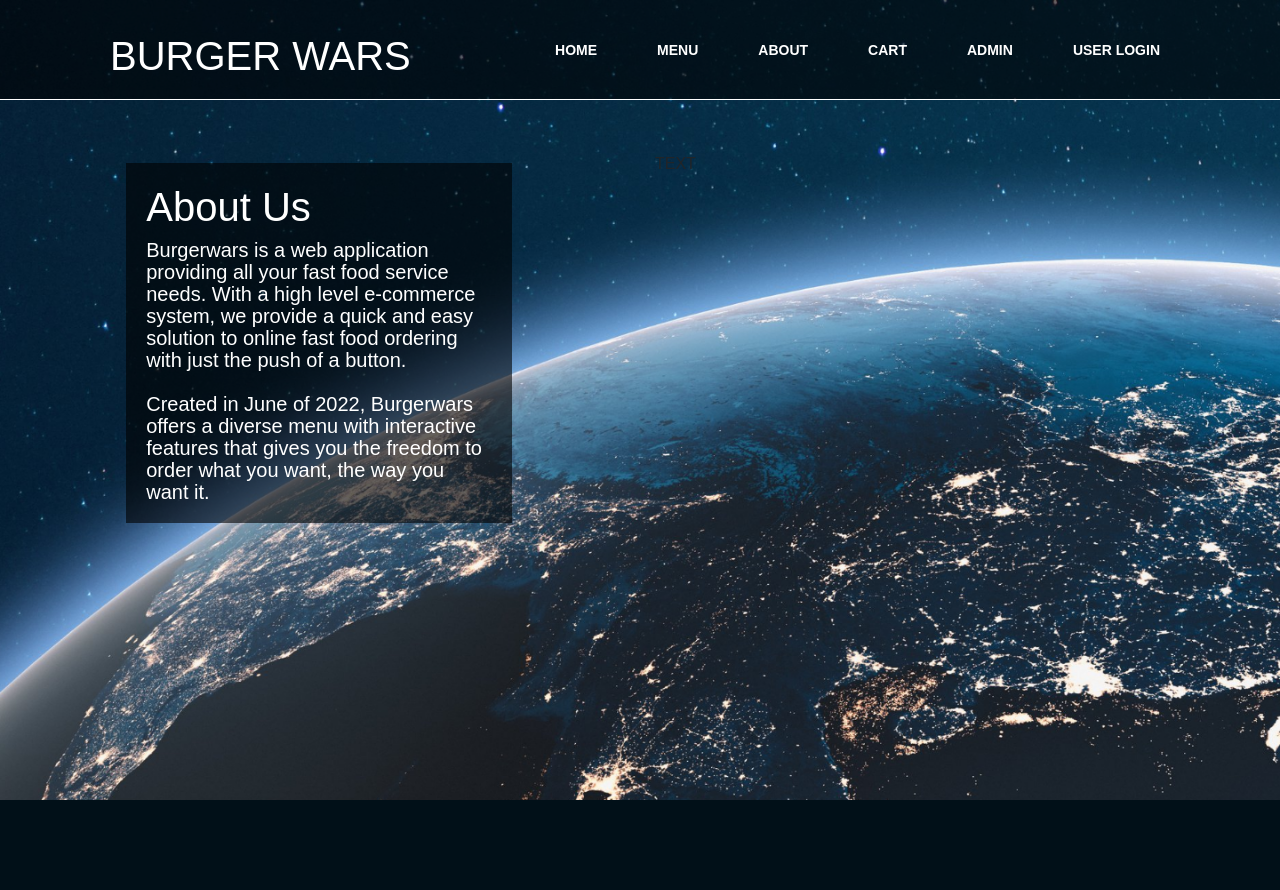
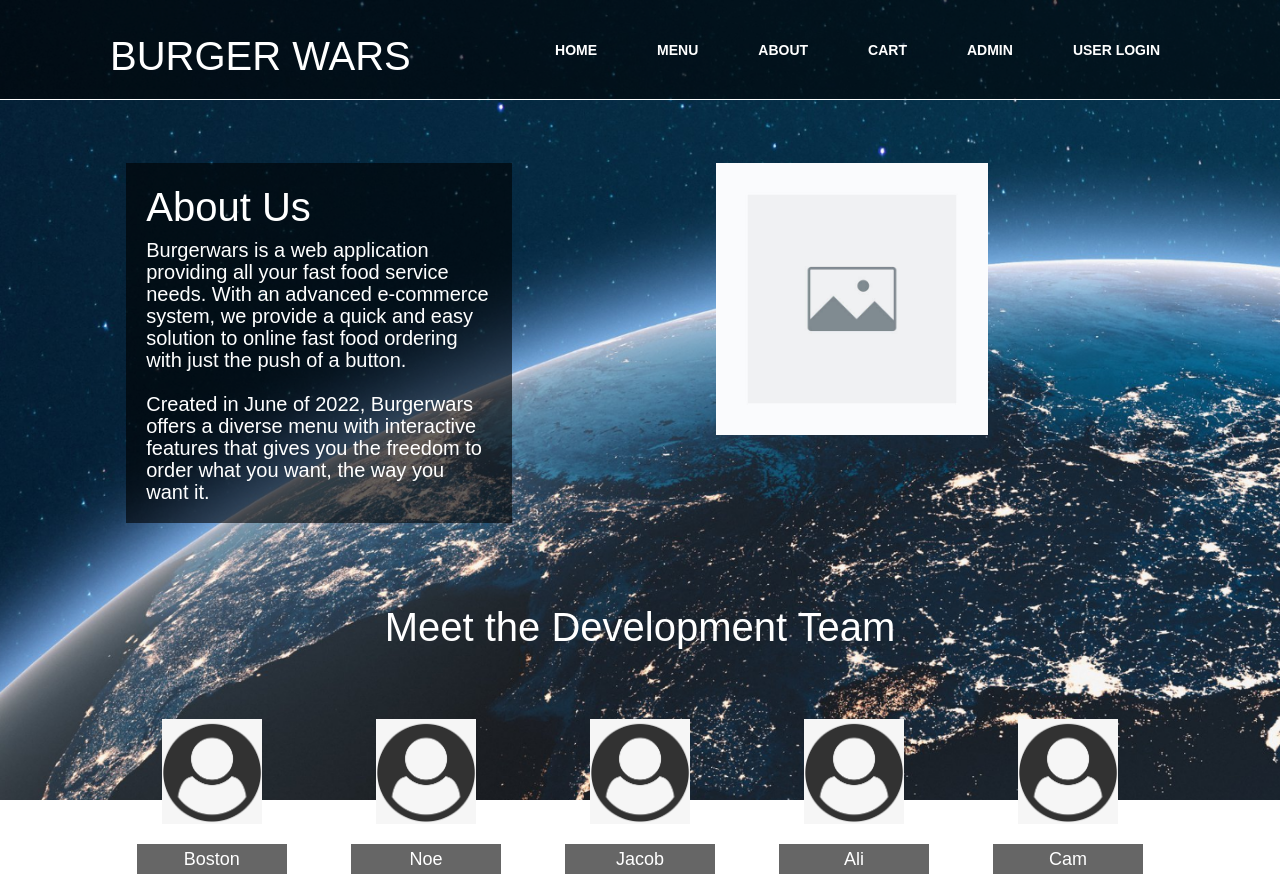
Before and after one commit to BostonMansheim/ISQA3900_Group4_NEW, a Django app: page /about in a window 1280 px wide. Before the commit the page ends 800 px from the top, so only its background shows below. Run offline with Django 4.2, Linux system fonts and the light colour scheme.

Commit message:
About page updates
About page updates and CSS updates

```diff
--- a/burgerwars/static/css/style1.css
+++ b/burgerwars/static/css/style1.css
@@ -101,3 +101,34 @@
     background-color: rgba(0, 0, 0, 0.6);
     padding: 20px;
 }
+
+.user-placeholder {
+    width: 100px;
+    height: 105px;
+}
+
+.aboutName {
+    color: #ffffff;
+    text-align: center;
+    font-size: 18px;
+    padding: 5px 10px;
+    background-color: rgba(0, 0, 0, 0.6);
+    display: block;
+    margin-top: 20px;
+    line-height: 20px;
+    max-width: 150px;
+    margin-left: auto;
+    margin-right: auto;
+}
+
+.text-center {
+    text-align: center;
+}
+
+.placeholder-image {
+    text-align: center;
+    margin-left: 10%;
+    margin-right: 10%;
+    width: 272px;
+    height: 272px;
+}
--- a/burgerwars/templates/burgerwars/about.html
+++ b/burgerwars/templates/burgerwars/about.html
@@ -7,7 +7,6 @@
 
     <link rel="stylesheet" href="https://cdn.jsdelivr.net/npm/bootstrap@4.5.3/dist/css/bootstrap.min.css" integrity="sha384-TX8t27EcRE3e/ihU7zmQxVncDAy5uIKz4rEkgIXeMed4M0jlfIDPvg6uqKI2xXr2" crossorigin="anonymous">
     <link rel="stylesheet" href="../../static/css/style1.css" type="text/css">
-    <link rel="stylesheet" href="../../static/css/style1.css">
 
 </head>
 <body>
@@ -29,14 +28,41 @@
             <div class="about-text">
                 <h1 class="white-text">About Us</h1>
                 <p class="content-text">
-                    Burgerwars is a web application providing all your fast food service needs. With a high level e-commerce system,
+                    Burgerwars is a web application providing all your fast food service needs. With an advanced e-commerce system,
                     we provide a quick and easy solution to online fast food ordering with just the push of a button.<br><br>
                     Created in June of 2022, Burgerwars offers a diverse menu with interactive features that gives you the freedom
                     to order what you want, the way you want it.
                 </p>
             </div>
         </div>
-        <div class="col-md-6">TEXT</div>
+        <div class="col-md-6">
+            <img class="placeholder-image" src="../../static/images/img-placer.jpg">
+        </div>
+    </div>
+    <h1 class="white-text" style="text-align:center; padding: 60px 0px; margin-top: 20px;">Meet the Development Team</h1>
+    <div class="row">
+        <div class="col-md-1"></div>
+        <div class="col-md-2">
+            <img class="user-placeholder" src="../../static/images/user-placement.png" width="100px" height="105px"><br>
+            <p class="aboutName">Boston</p>
+        </div>
+        <div class="col-md-2 text-center">
+            <img class="user-placeholder" src="../../static/images/user-placement.png" width="100px" height="105px"><br>
+            <p class="aboutName">Noe</p>
+        </div>
+        <div class="col-md-2">
+            <img class="user-placeholder" src="../../static/images/user-placement.png" width="100px" height="105px"><br>
+            <p class="aboutName">Jacob</p>
+        </div>
+        <div class="col-md-2">
+            <img class="user-placeholder" src="../../static/images/user-placement.png" width="100px" height="105px"><br>
+            <p class="aboutName">Ali</p>
+        </div>
+        <div class="col-md-2">
+            <img class="user-placeholder" src="../../static/images/user-placement.png" width="100px" height="105px"><br>
+            <p class="aboutName">Cam</p>
+        </div>
+        <div class="col-md-1"></div>
     </div>
 </section>
 </body>
```
Also changed, not shown: burgerwars/static/images/img-placer.jpg (added), burgerwars/static/images/user-placement.png (added).
